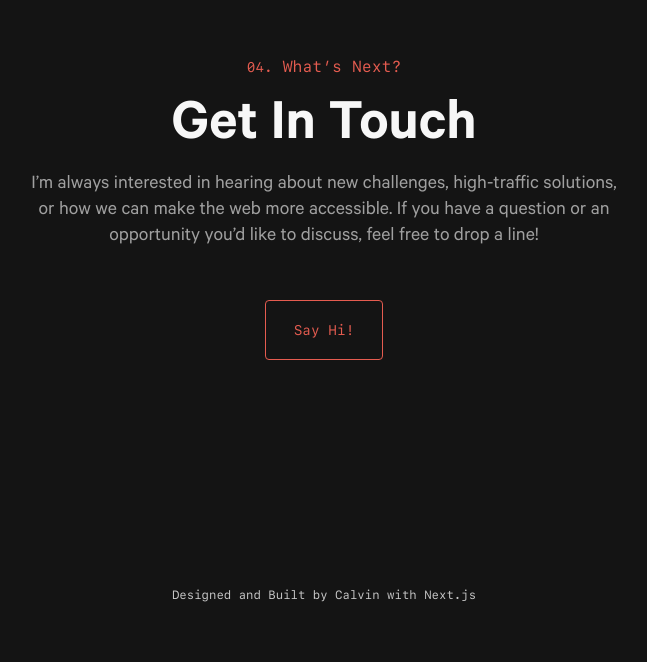
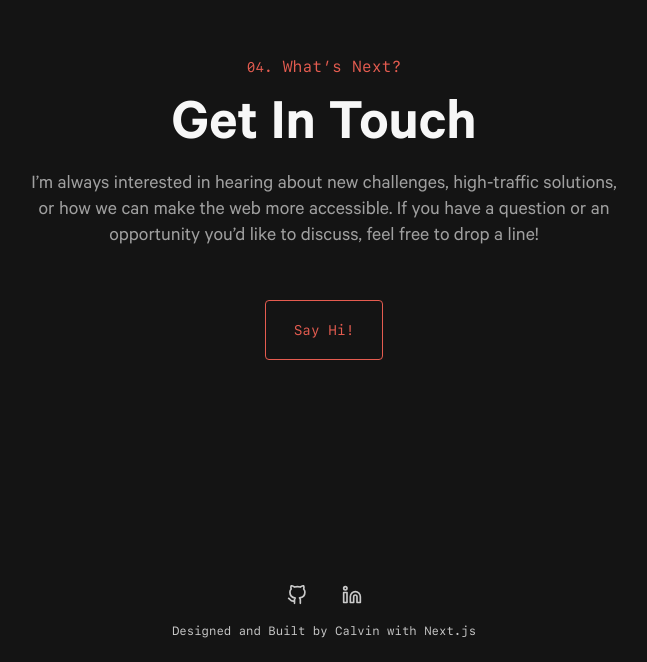
Before and after one commit to calvingomes/cal-portfolio, a Next.js app: page / in a window 1280 px wide. Shown: the part 5172-5834 px from the top of the page, without its empty margins (316-963 px from the left). Before the commit the page ends 5802 px from the top, so only its background shows below. Built offline with nearby package versions, Linux system fonts and the light colour scheme.

Commit message:
add socials to footer

```diff
--- a/src/components/Footer/Footer.module.css
+++ b/src/components/Footer/Footer.module.css
@@ -9,16 +9,10 @@
 }
 
 .socialLinks {
-  display: none;
-}
-
-@media (max-width: 768px) {
-  .socialLinks {
-    display: flex;
-    justify-content: center;
-    width: 100%;
-    color: var(--text-primary);
-  }
+  display: flex;
+  justify-content: center;
+  width: 100%;
+  color: var(--text-primary);
 }
 
 .ul {
```
